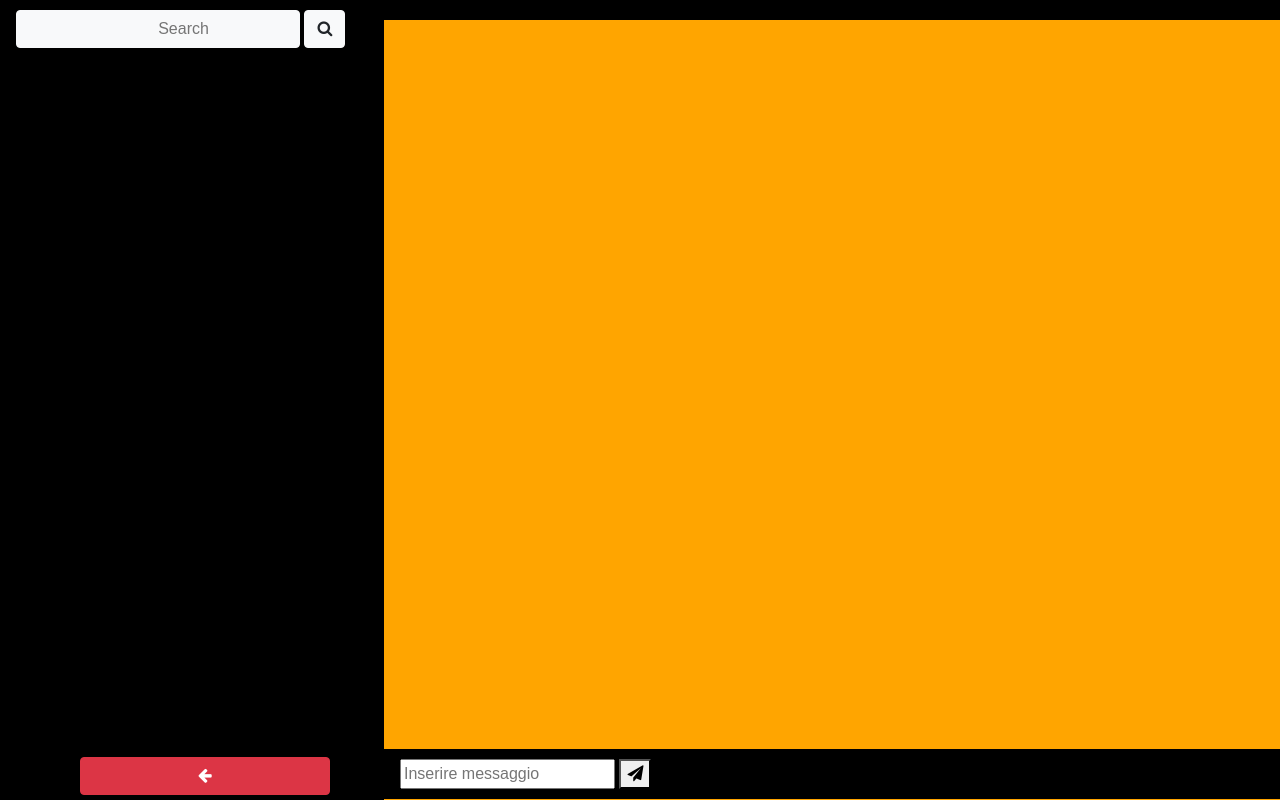
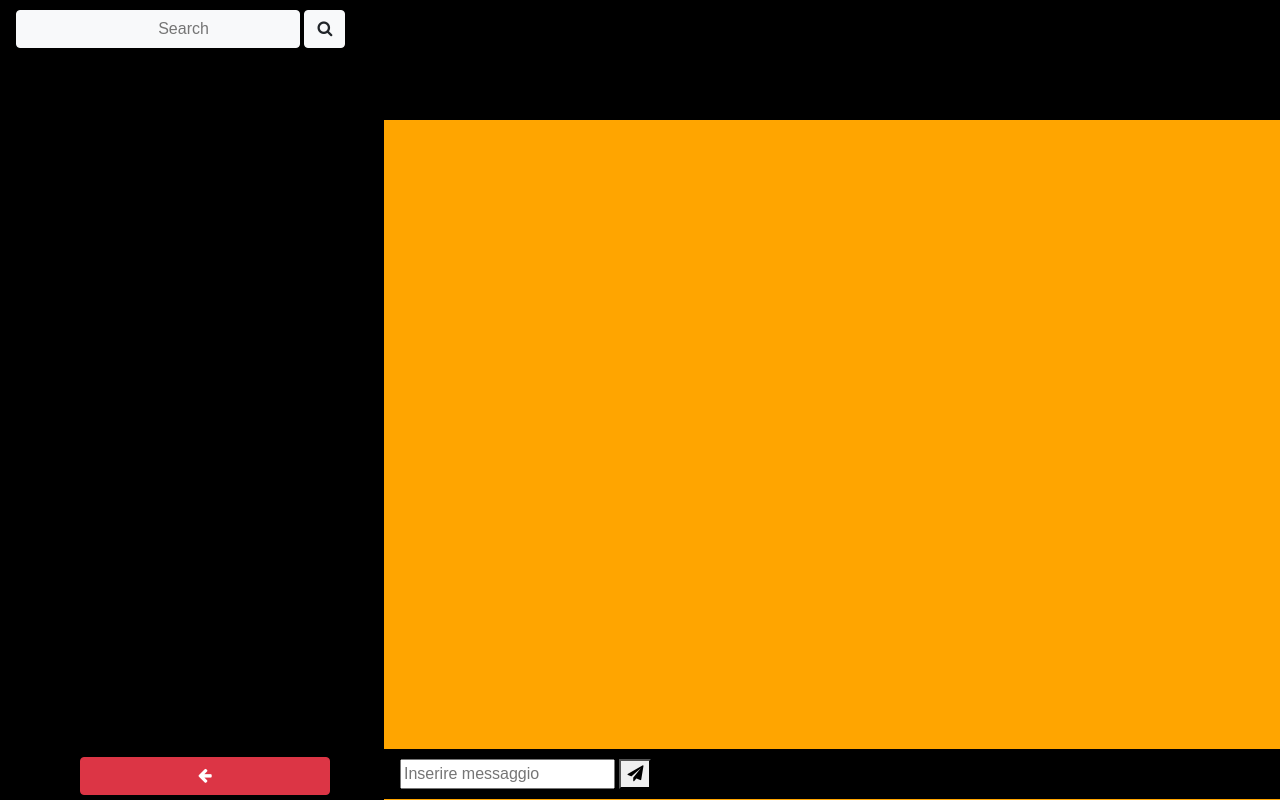
Before and after one commit to Marcodalmas/chat, a PHP site: page /chat.php in a window 1280 px wide. Run offline with PHP 8.4, Linux system fonts and the light colour scheme; the visitor is signed in with stand-in values (Sample User, id 1); data that the repository does not hold is empty; some libraries are stand-ins or nearby versions.

Commit message:
Update chat.php

```diff
--- a/chat.php
+++ b/chat.php
@@ -91,6 +91,7 @@
 		  background: black;
 		  color: #f1f1f1;
 		  overflow-x: hidden;
+		  height: 15%;
 
 		}
 
```
